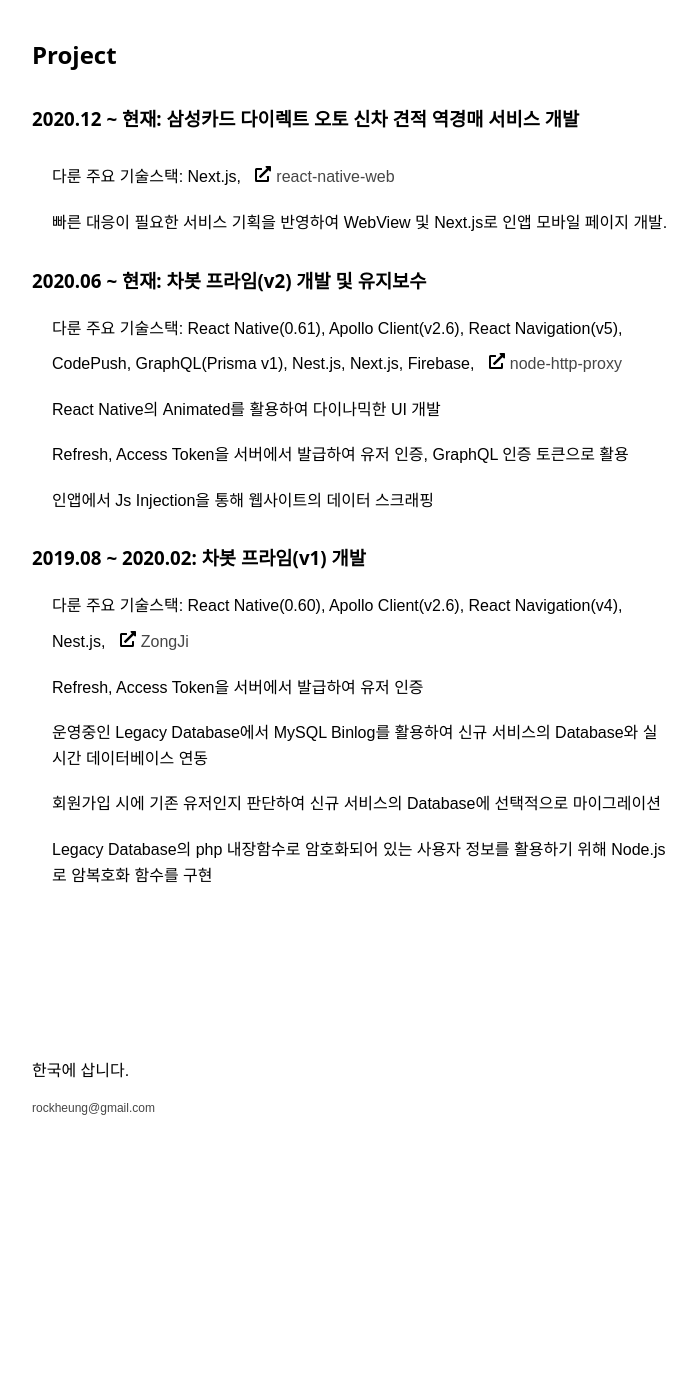
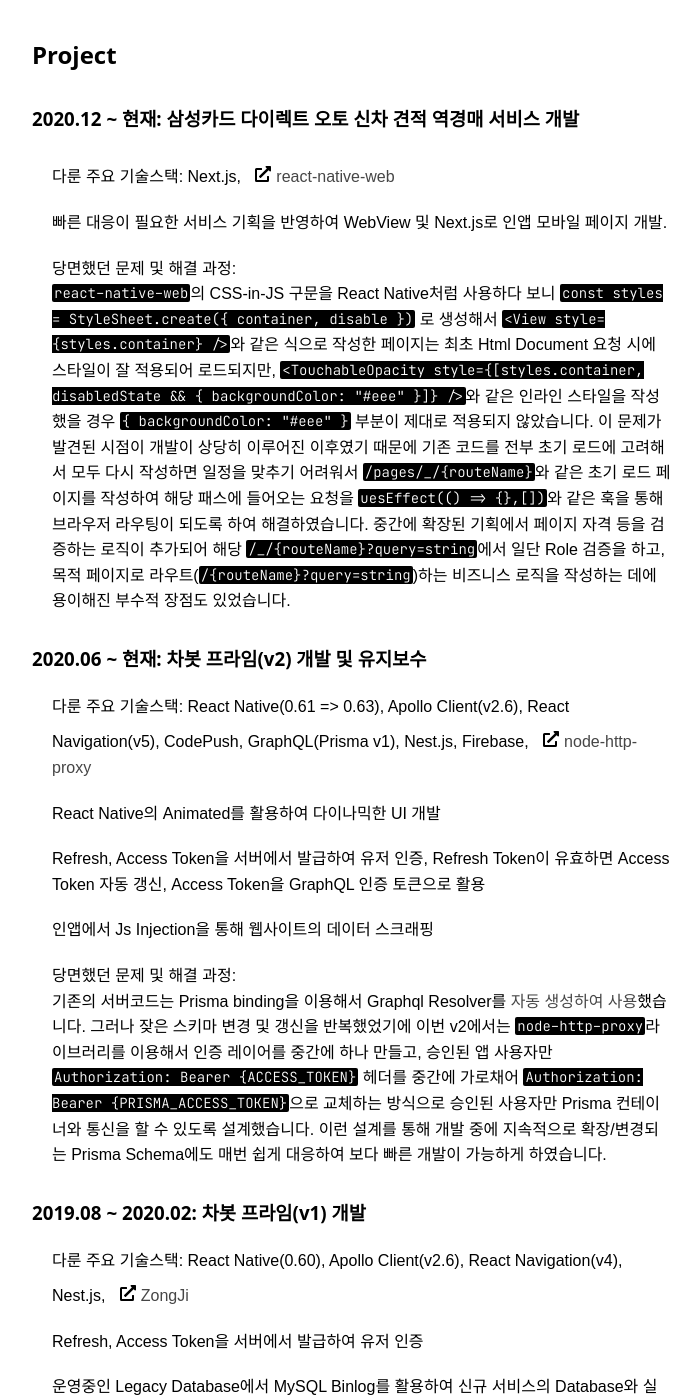
Before and after one commit to Rockheung/rockheung.github.io, a Jekyll site: the page built from resume.md, in a window 1280 px wide and 1400 px high, scrolled down 1104 px. Shown: the whole window, without its empty margins (288-988 px from the left). Built offline with Jekyll 4.4.1, drawn with Linux system fonts in a browser that asks for light colours; some web fonts are replaced; before the commit the page ends 2263 px from its top, so only the background shows below that; some of the changed text lies outside the part shown.

Commit message:
이력서 업데이트

```diff
--- a/resume.md
+++ b/resume.md
@@ -38,13 +38,15 @@
 
 - **다룬 주요 기술스택**: Next.js, [react-native-web](https://necolas.github.io/react-native-web/docs/){:target="_blank"}
 - 빠른 대응이 필요한 서비스 기획을 반영하여 WebView 및 Next.js로 인앱 모바일 페이지 개발.
+- 당면했던 문제 및 해결 과정: <br>`react-native-web`의 CSS-in-JS 구문을 React Native처럼 사용하다 보니 `const styles = StyleSheet.create({ container, disable })` 로 생성해서 `<View style={styles.container} />`와 같은 식으로 작성한 페이지는 최초 Html Document 요청 시에 스타일이 잘 적용되어 로드되지만, `<TouchableOpacity style={[styles.container, disabledState && { backgroundColor: "#eee" }]} />`와 같은 인라인 스타일을 작성했을 경우 `{ backgroundColor: "#eee" }` 부분이 제대로 적용되지 않았습니다. 이 문제가 발견된 시점이 개발이 상당히 이루어진 이후였기 때문에 기존 코드를 전부 초기 로드에 고려해서 모두 다시 작성하면 일정을 맞추기 어려워서 `/pages/_/{routeName}`와 같은 초기 로드 페이지를 작성하여 해당 패스에 들어오는 요청을 `uesEffect(() => {},[])`와 같은 훅을 통해 브라우저 라우팅이 되도록 하여 해결하였습니다. 중간에 확장된 기획에서 페이지 자격 등을 검증하는 로직이 추가되어 해당 `/_/{routeName}?query=string`에서 일단 Role 검증을 하고, 목적 페이지로 라우트(`/{routeName}?query=string`)하는 비즈니스 로직을 작성하는 데에 용이해진 부수적 장점도 있었습니다.
 
 ### 2020.06 ~ 현재: 차봇 프라임(v2) 개발 및 유지보수
 
-- **다룬 주요 기술스택**: React Native(0.61), Apollo Client(v2.6), React Navigation(v5), CodePush, GraphQL(Prisma v1), Nest.js, Next.js, Firebase, [node-http-proxy](https://www.npmjs.com/package/http-proxy){:target="_blank"}
+- **다룬 주요 기술스택**: React Native(0.61 => 0.63), Apollo Client(v2.6), React Navigation(v5), CodePush, GraphQL(Prisma v1), Nest.js, Firebase, [node-http-proxy](https://www.npmjs.com/package/http-proxy){:target="_blank"}
 - React Native의 Animated를 활용하여 다이나믹한 UI 개발
-- Refresh, Access Token을 서버에서 발급하여 유저 인증, GraphQL 인증 토큰으로 활용
+- Refresh, Access Token을 서버에서 발급하여 유저 인증, Refresh Token이 유효하면 Access Token 자동 갱신, Access Token을 GraphQL 인증 토큰으로 활용
 - 인앱에서 Js Injection을 통해 웹사이트의 데이터 스크래핑
+- 당면했던 문제 및 해결 과정: <br>기존의 서버코드는 Prisma binding을 이용해서 Graphql Resolver를 [자동 생성하여 사용]("https://github.com/nestjs/docs.nestjs.com/blob/Sikora00-docs/typeorm/content/recipes/prisma.md")했습니다. 그러나 잦은 스키마 변경 및 갱신을 반복했었기에 이번 v2에서는 `node-http-proxy`라이브러리를 이용해서 인증 레이어를 중간에 하나 만들고, 승인된 앱 사용자만 `Authorization: Bearer {ACCESS_TOKEN}` 헤더를 중간에 가로채어 `Authorization: Bearer {PRISMA_ACCESS_TOKEN}`으로 교체하는 방식으로 승인된 사용자만 Prisma 컨테이너와 통신을 할 수 있도록 설계했습니다. 이런 설계를 통해 개발 중에 지속적으로 확장/변경되는 Prisma Schema에도 매번 쉽게 대응하여 보다 빠른 개발이 가능하게 하였습니다.
 
 ### 2019.08 ~ 2020.02: 차봇 프라임(v1) 개발
 
@@ -53,6 +55,15 @@
 - 운영중인 Legacy Database에서 MySQL Binlog를 활용하여 신규 서비스의 Database와 실시간 데이터베이스 연동
 - 회원가입 시에 기존 유저인지 판단하여 신규 서비스의 Database에 선택적으로 마이그레이션
 - Legacy Database의 php 내장함수로 암호화되어 있는 사용자 정보를 활용하기 위해 Node.js로 암복호화 함수를 구현
+- 당면했던 문제 및 해결 과정: <br>새로운 앱을 개발하면서 기존 데이터베이스와 완전히 분리된 새로운 데이터베이스를 기반으로 프로젝트가 진행되었는데, 초기 기획에서는 모호했던 신규 앱 사용자 인증 기획이 기존의 내부 CRM 웹페이지에서 되어야 한다는 요구조건으로 확정되면서 두 데이터베이스에 같이 저장된 사용자 계정을 동기화시켜야 하는 로직이 필요했습니다. 당시 PHP 서버와 NodeJS 서버와의 긴밀한 통신이 필요한 로직에서 지속적으로 기대하지 못한 동작이 계속되었는데, 이를 [ZongJi](https://www.npmjs.com/package/zongji){:target="_blank"} 라이브러리를 통해 Pub-Sub 모델을 설계 및 도입하여 백엔드 비즈니스 로직을 단순화시켰습니다. 이 설계를 통해 PHP 백엔드가 다루는 Database에서 특정 테이블에 변화가 생기면 mysql binlog를 통해 이벤트가 발생하여 NodeJS에서 원하는 비즈니스 로직을 실행할 수 있게 되었습니다.
+
+
+
+### 2019.06 ~ 2019.08: 차봇 VIP(alpha) 개발
+
+- **다룬 주요 기술스택**: React Native(0.60), ExpressJS, php
+- php + PhoneGap 기반의 웹뷰 하이브리드 앱을 React Native + ExpressJS 로 재작성
+- 기존 4개의 서비스가 한 EC2에서 배포되어 서비스 중이었는데, 이런 ftp 업로드 방식의 개발 방식에서 환경변수를 분리하여 서버코드를 gitlab에 업로드하면서 git flow(dev => qa => prod)를 도입
 
 <style>
 h2, h3, h4, h5 {
```
